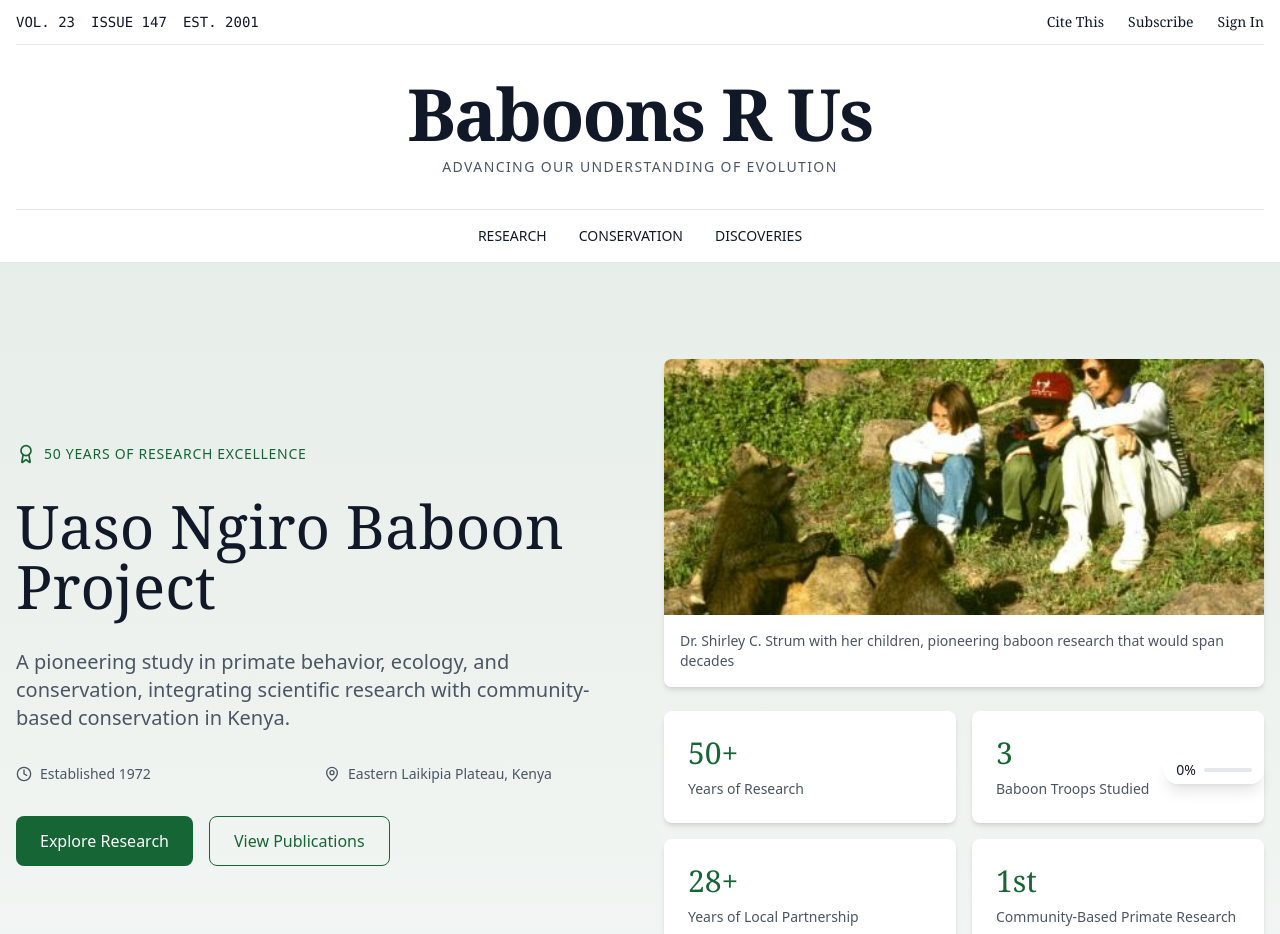
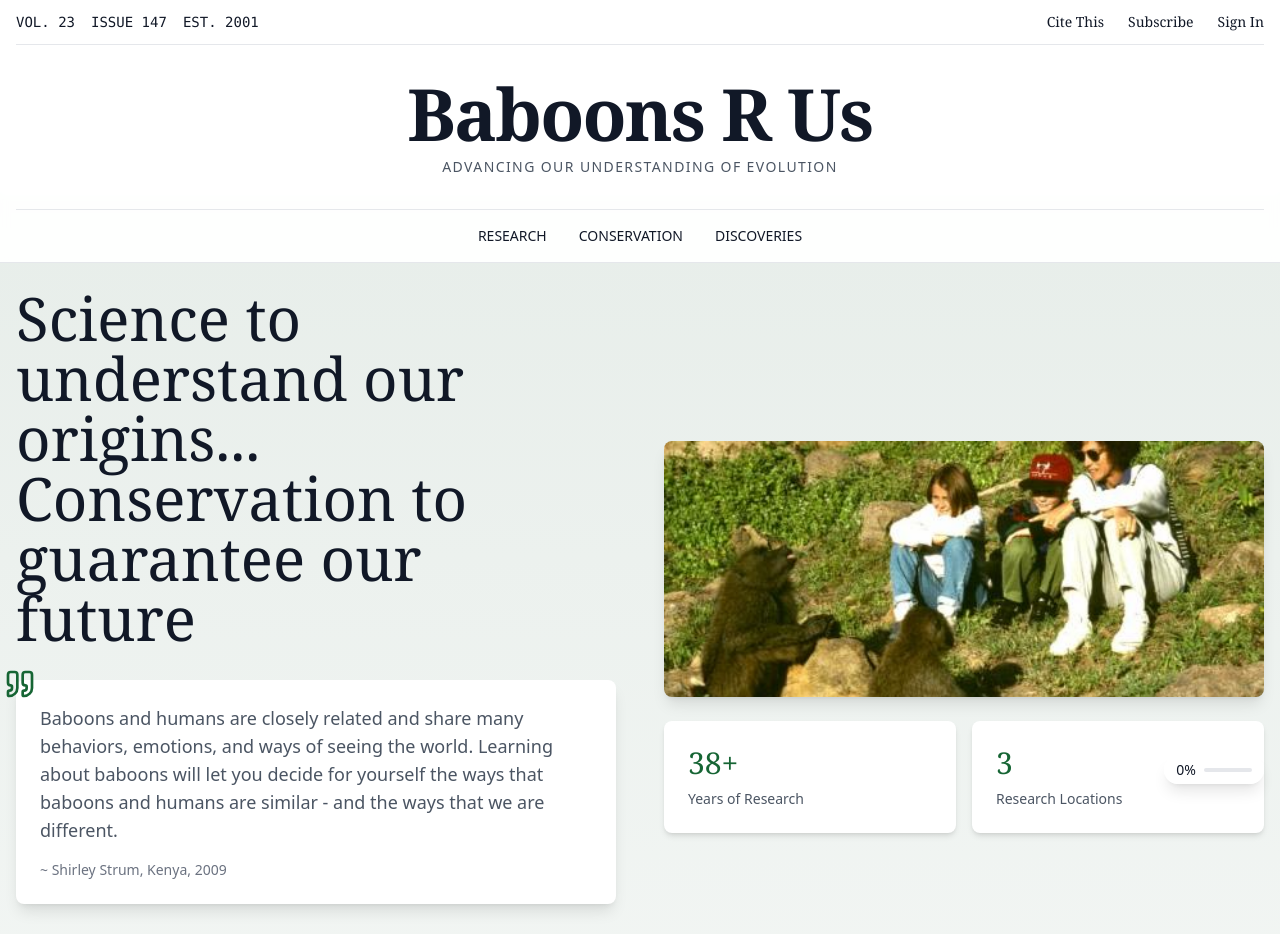
Before and after one commit to Nyandiekahh/baboonsrus, a React (Create React App) app: page / in a window 1280 px wide. Shown: the top 934 px of the page. Built offline with nearby package versions, Linux system fonts and the light colour scheme.

Commit message:
Final update

```diff
--- a/src/App.js
+++ b/src/App.js
@@ -1,28 +1,15 @@
 import React, { useState, useEffect } from 'react';
 import HomePage from './pages/HomePage';
 import Preloader from './components/Layout/Preloader';
-import styled from '@emotion/styled';
-
-const PageContainer = styled.div`
-  min-height: 100vh;
-  background-color: white;
-  opacity: ${props => props.isVisible ? 1 : 0};
-  transition: opacity 0.8s ease-in-out;
-  visibility: ${props => props.isVisible ? 'visible' : 'hidden'};
-`;
 
 const App = () => {
   const [isLoading, setIsLoading] = useState(true);
   const [contentVisible, setContentVisible] = useState(false);
 
   useEffect(() => {
-    // Start with preloader
     const loadingTimer = setTimeout(() => {
       setIsLoading(false);
-      // After preloader fades out, fade in the content
-      setTimeout(() => {
-        setContentVisible(true);
-      }, 400); // This delay should be half of the preloader's fade-out duration
+      setTimeout(() => setContentVisible(true), 400);
     }, 2000);
 
     return () => clearTimeout(loadingTimer);
@@ -31,9 +18,10 @@ const App = () => {
   return (
     <>
       <Preloader isLoading={isLoading} />
-      <PageContainer isVisible={contentVisible}>
+      <div className={`min-h-screen bg-white transition-opacity duration-800 ease-in-out
+        ${contentVisible ? 'opacity-100 visible' : 'opacity-0 invisible'}`}>
         <HomePage />
-      </PageContainer>
+      </div>
     </>
   );
 };
--- /dev/null
+++ b/src/components/BossMessage/BossMessage.jsx
@@ -0,0 +1,61 @@
+import React from 'react';
+
+export const BossMessage = () => {
+  return (
+    <section className="py-12 bg-green-50">
+      <div className="max-w-4xl mx-auto px-4">
+        <div className="bg-white rounded-xl shadow-lg p-8 border border-green-100">
+          <h2 className="text-2xl font-serif mb-6">Website Development Proposal</h2>
+
+          <div className="space-y-6">
+            <div className="space-y-4">
+              <h3 className="font-medium text-lg">Development Options:</h3>
+              <ul className="space-y-2 pl-6">
+                <li>Custom Programming (Recommended)
+                  <ul className="pl-4 text-gray-600">
+                    <li>- Highly customizable</li>
+                    <li>- Better performance</li>
+                    <li>- Complete control over features</li>
+                  </ul>
+                </li>
+                <li>Website Builders (Alternative)
+                  <ul className="pl-4 text-gray-600">
+                    <li>- WordPress/Wix options available</li>
+                    <li>- Simpler management</li>
+                  </ul>
+                </li>
+              </ul>
+            </div>
+
+            <div className="space-y-4">
+              <h3 className="font-medium text-lg">Technical Details:</h3>
+              <ul className="space-y-2 text-gray-600 pl-6">
+                <li>• Hosting: Maintaining IONOS with current domain</li>
+                <li>• Instagram Integration: Cloud-based deployment</li>
+                <li>• Full deployment and maintenance support</li>
+              </ul>
+            </div>
+
+            <div className="space-y-4">
+              <h3 className="font-medium text-lg">Project Timeline</h3>
+              <div className="grid grid-cols-2 gap-4 text-sm text-gray-600">
+                <div>Development: 4-6 weeks</div>
+                <div>Content Migration: 2 weeks</div>
+                <div>Testing: 2 weeks</div>
+                <div>Launch: 1 week</div>
+              </div>
+            </div>
+
+            <div className="bg-green-50 p-4 rounded-lg">
+              <p className="text-gray-700">
+                This proposal maintains current functionality while modernizing the platform.
+                The Instagram integration will be billed based on usage, with flexible pricing
+                to accommodate varying needs.
+              </p>
+            </div>
+          </div>
+        </div>
+      </div>
+    </section>
+  );
+};
--- /dev/null
+++ b/src/components/BossMessage/index.js
@@ -0,0 +1 @@
+export { BossMessage } from './BossMessage';
--- a/src/components/HeroSection/HeroSection.jsx
+++ b/src/components/HeroSection/HeroSection.jsx
@@ -1,92 +1,55 @@
 import React from 'react';
-import { Award, Clock, MapPin, ChevronDown } from 'lucide-react';
+import { Quote } from 'lucide-react';
 
 const HeroSection = () => {
   return (
     <section className="relative py-24 bg-gradient-to-b from-green-900/10 to-green-900/5">
       <div className="max-w-7xl mx-auto px-4">
         <div className="grid lg:grid-cols-2 gap-12 items-center">
-          {/* Left Column - Text Content */}
           <div className="space-y-8">
-            <div className="flex items-center gap-2 text-green-800">
-              <Award className="w-5 h-5" />
-              <span className="text-sm font-medium uppercase tracking-wider">
-                50 Years of Research Excellence
-              </span>
-            </div>
-
             <h1 className="font-serif text-4xl md:text-5xl lg:text-6xl leading-tight">
-              Uaso Ngiro Baboon Project
+              Science to understand our origins...
+              <br />
+              Conservation to guarantee our future
             </h1>
 
-            <p className="text-xl text-gray-600">
-              A pioneering study in primate behavior, ecology, and conservation,
-              integrating scientific research with community-based conservation in Kenya.
-            </p>
-
-            <div className="grid sm:grid-cols-2 gap-4 text-sm">
-              <div className="flex items-center gap-2 text-gray-600">
-                <Clock className="w-4 h-4" />
-                <span>Established 1972</span>
-              </div>
-              <div className="flex items-center gap-2 text-gray-600">
-                <MapPin className="w-4 h-4" />
-                <span>Eastern Laikipia Plateau, Kenya</span>
-              </div>
-            </div>
+            <blockquote className="relative p-6 bg-white rounded-lg shadow-lg">
+              <Quote className="absolute -top-3 -left-3 w-8 h-8 text-green-800" />
+              <p className="text-lg text-gray-600">
+                Baboons and humans are closely related and share many behaviors, emotions, and ways of seeing the world. Learning about baboons will let you decide for yourself the ways that baboons and humans are similar - and the ways that we are different.
+              </p>
+              <footer className="mt-4 text-sm text-gray-500">
+                ~ Shirley Strum, Kenya, 2009
+              </footer>
+            </blockquote>
 
             <div className="flex flex-wrap gap-4">
               <button className="px-6 py-3 bg-green-800 text-white rounded-lg hover:bg-green-900 transition-colors">
                 Explore Research
               </button>
               <button className="px-6 py-3 border border-green-800 text-green-800 rounded-lg hover:bg-green-800/5 transition-colors">
-                View Publications
+                Get Involved
               </button>
             </div>
           </div>
 
-          {/* Right Column - Key Highlights Grid */}
           <div className="grid gap-6">
-            {/* Featured Image with Caption */}
-            <div className="bg-white rounded-lg shadow-md overflow-hidden">
-              <img
-                src="/images/people/strum-family-baboons.jpg"
-                alt="Dr. Shirley Strum with family"
-                className="w-full h-64 object-cover"
-              />
-              <div className="p-4 bg-white">
-                <p className="text-sm text-gray-600">
-                  Dr. Shirley C. Strum with her children, pioneering baboon research
-                  that would span decades
-                </p>
-              </div>
-            </div>
-
-            {/* Quick Stats */}
+            <img
+              src="/images/people/strum-family-baboons.jpg"
+              alt="Dr. Shirley Strum with family"
+              className="rounded-lg shadow-lg w-full h-64 object-cover"
+            />
             <div className="grid grid-cols-2 gap-4">
               <div className="bg-white p-6 rounded-lg shadow-md">
-                <div className="text-3xl font-serif text-green-800 mb-2">50+</div>
+                <div className="text-3xl font-serif text-green-800 mb-2">38+</div>
                 <div className="text-sm text-gray-600">Years of Research</div>
               </div>
               <div className="bg-white p-6 rounded-lg shadow-md">
                 <div className="text-3xl font-serif text-green-800 mb-2">3</div>
-                <div className="text-sm text-gray-600">Baboon Troops Studied</div>
-              </div>
-              <div className="bg-white p-6 rounded-lg shadow-md">
-                <div className="text-3xl font-serif text-green-800 mb-2">28+</div>
-                <div className="text-sm text-gray-600">Years of Local Partnership</div>
-              </div>
-              <div className="bg-white p-6 rounded-lg shadow-md">
-                <div className="text-3xl font-serif text-green-800 mb-2">1st</div>
-                <div className="text-sm text-gray-600">Community-Based Primate Research</div>
+                <div className="text-sm text-gray-600">Research Locations</div>
               </div>
             </div>
           </div>
-        </div>
-
-        {/* Scroll Indicator */}
-        <div className="absolute bottom-8 left-1/2 -translate-x-1/2 text-green-800 animate-bounce">
-          <ChevronDown className="w-6 h-6" />
         </div>
       </div>
     </section>
--- a/src/components/Stats/KeyFindings.jsx
+++ b/src/components/Stats/KeyFindings.jsx
@@ -4,7 +4,7 @@ import { Scale, Book, Star, Globe } from 'lucide-react';
 
 const KeyFindings = () => {
   const stats = [
-    { number: "91%", desc: "DNA Similarity", icon: <Scale />, detail: "Shared genetic material with humans" },
+    { number: "91%", desc: "Similarity", icon: <Scale />, detail: "Shared genetic material with humans" },
     { number: "50+", desc: "Years Research", icon: <Book />, detail: "Cumulative field studies" },
     { number: "200+", desc: "Publications", icon: <Star />, detail: "Peer-reviewed articles" },
     { number: "1M+", desc: "Network", icon: <Globe />, detail: "Global research community" }
--- a/src/pages/HomePage.jsx
+++ b/src/pages/HomePage.jsx
@@ -3,28 +3,23 @@ import Header from '../components/Layout/Header';
 import HeroSection from '../components/HeroSection/HeroSection';
 import AboutProject from '../components/About/AboutProject';
 import KeyFindings from '../components/Stats/KeyFindings';
-import ResearchTabs from '../components/Research/ResearchTabs';
+import { BossMessage } from '../components/BossMessage';
 import LatestDiscoveries from '../components/Discoveries/LatestDiscoveries';
 import Newsletter from '../components/Newsletter/Newsletter';
 import Footer from '../components/Layout/Footer';
 import { Modal, VideoModalContent, CitationModalContent, ReadingProgress, AutoSaveIndicator } from '../components/UI/Common';
 import { useScrollProgress } from '../hooks/useScrollProgress';
-
-// Add this data import
-import { dnaData, researchHighlights } from '../data/research-data';
+import { researchHighlights } from '../data/research-data';
 
 const HomePage = () => {
-  // State definitions
   const [showVideo, setShowVideo] = useState(false);
   const [activeStory, setActiveStory] = useState(0);
-  const [selectedDnaSegment, setSelectedDnaSegment] = useState(null);
   const [showCitation, setShowCitation] = useState(false);
   const [activeInfoPoint, setActiveInfoPoint] = useState(null);
   const readingProgress = useScrollProgress();
 
   return (
     <div className="min-h-screen bg-white">
-      {/* Progress Bar */}
       <div
         className="fixed top-0 left-0 h-1 bg-green-800 z-50 transition-all duration-300"
         style={{ width: `${readingProgress}%` }}
@@ -41,13 +36,9 @@ const HomePage = () => {
 
       <AboutProject />
 
+      <BossMessage />
+
       <KeyFindings />
-
-      <ResearchTabs
-        dnaData={dnaData}
-        selectedDnaSegment={selectedDnaSegment}
-        setSelectedDnaSegment={setSelectedDnaSegment}
-      />
 
       <LatestDiscoveries
         researchHighlights={researchHighlights}
@@ -59,7 +50,6 @@ const HomePage = () => {
 
       <Footer />
 
-      {/* Modals */}
       <Modal
         isOpen={showVideo}
         onClose={() => setShowVideo(false)}
```
Also changed, not shown: src/components/Layout/Header.jsx (+26 -19 lines).
